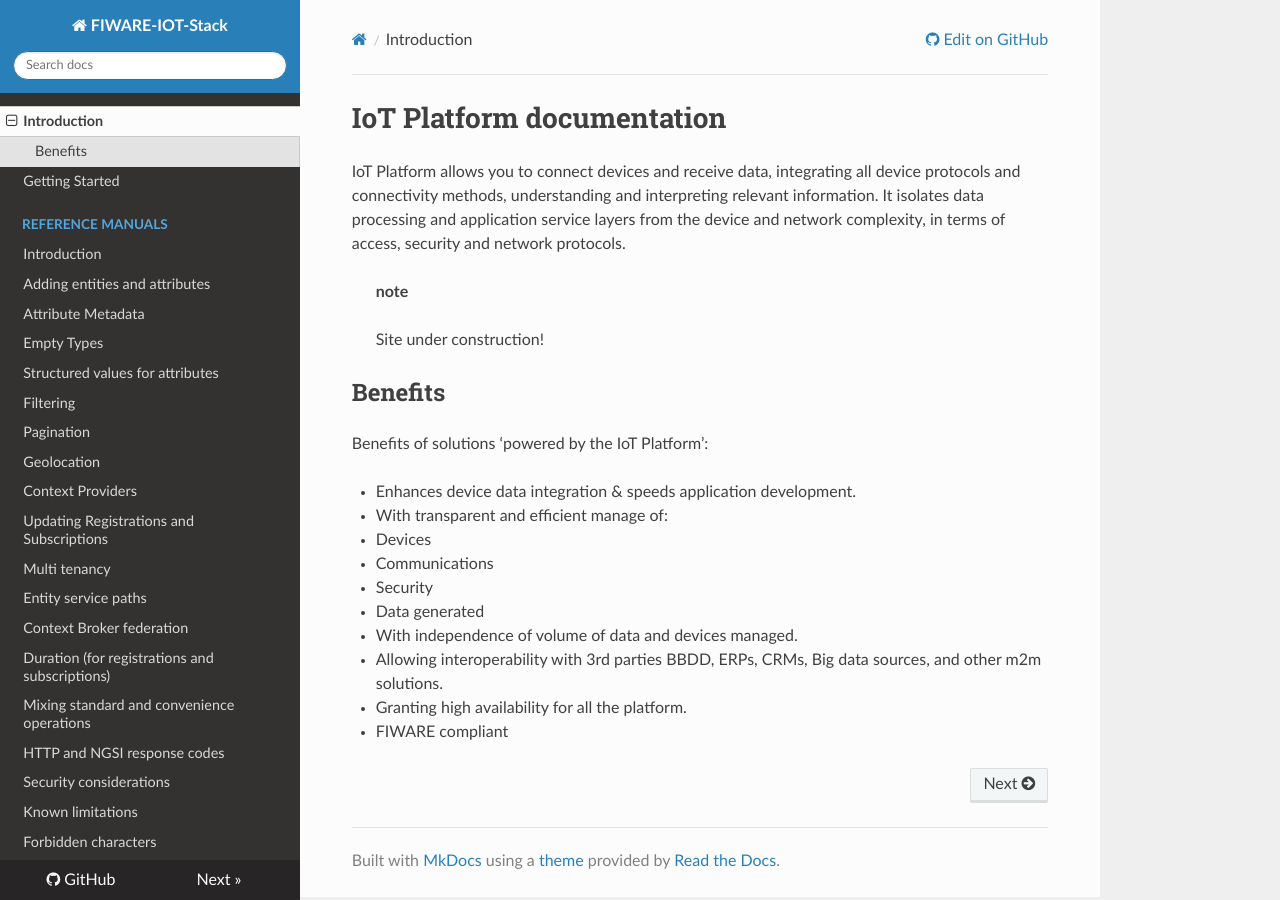
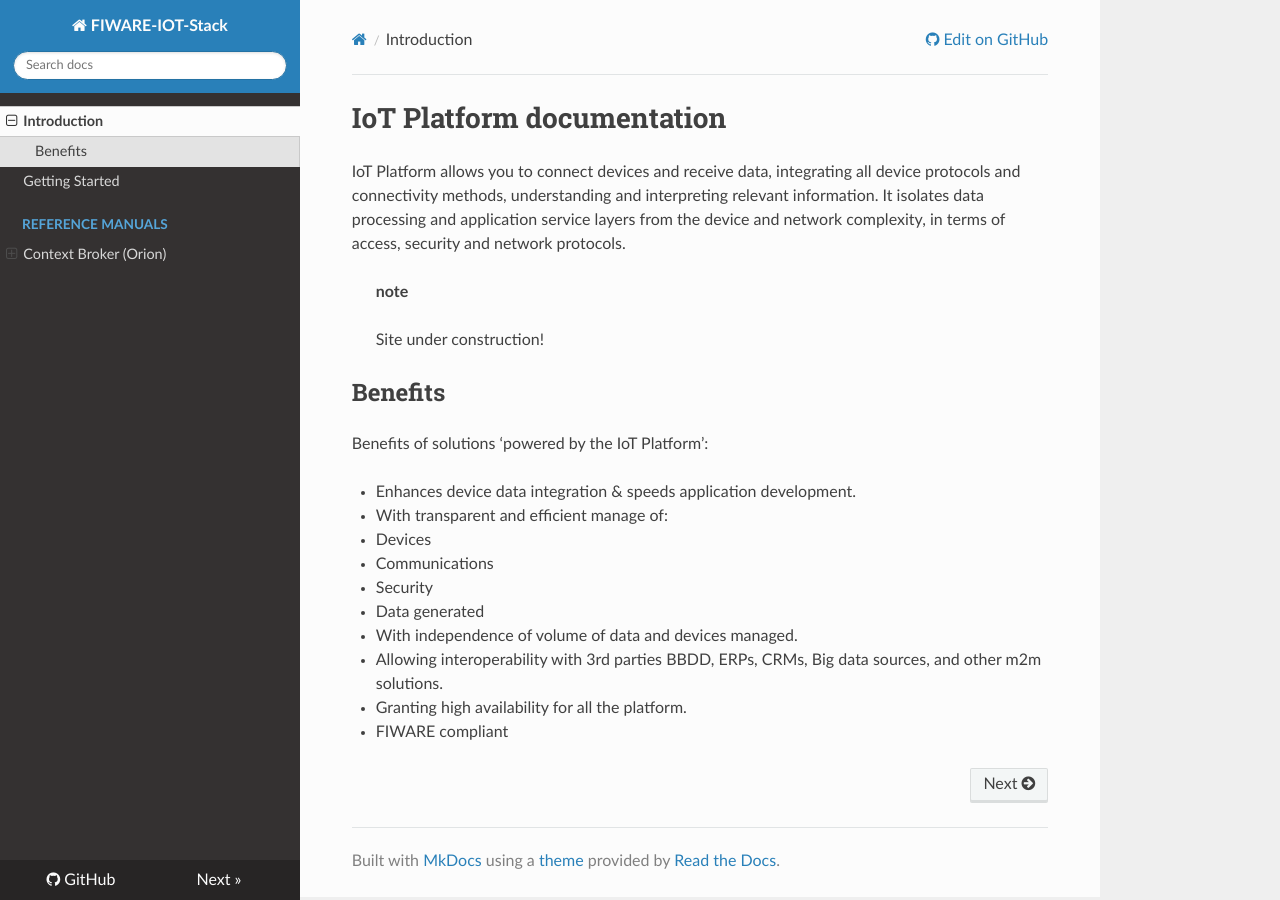
Before and after one commit to telefonicaid/thinking-cities, an MkDocs documentation site: the page built from docs/index.md, in a window 1280 px wide. Built offline with MkDocs 1.6.1, drawn with Linux system fonts in a browser that asks for light colours; nearby versions of some CDN libraries; old or Windows-style settings are respelled for this version of MkDocs.

Commit message:
Update mkdocs.yml

```diff
--- a/mkdocs.yml
+++ b/mkdocs.yml
@@ -11,6 +11,7 @@
   - 'Introduction': 'index.md'
   - 'Getting Started': 'quickguide.md'
   - 'Reference Manuals':
+    - 'Context Broker (Orion)':
       - Introduction: 'externals/fiware-orion/doc/manuals/user/walkthrough_apiv1.md'
       - 'Adding entities and attributes': 'externals/fiware-orion/doc/manuals/user/append_and_delete.md'
       - 'Attribute Metadata': 'externals/fiware-orion/doc/manuals/user/metadata.md'
```
